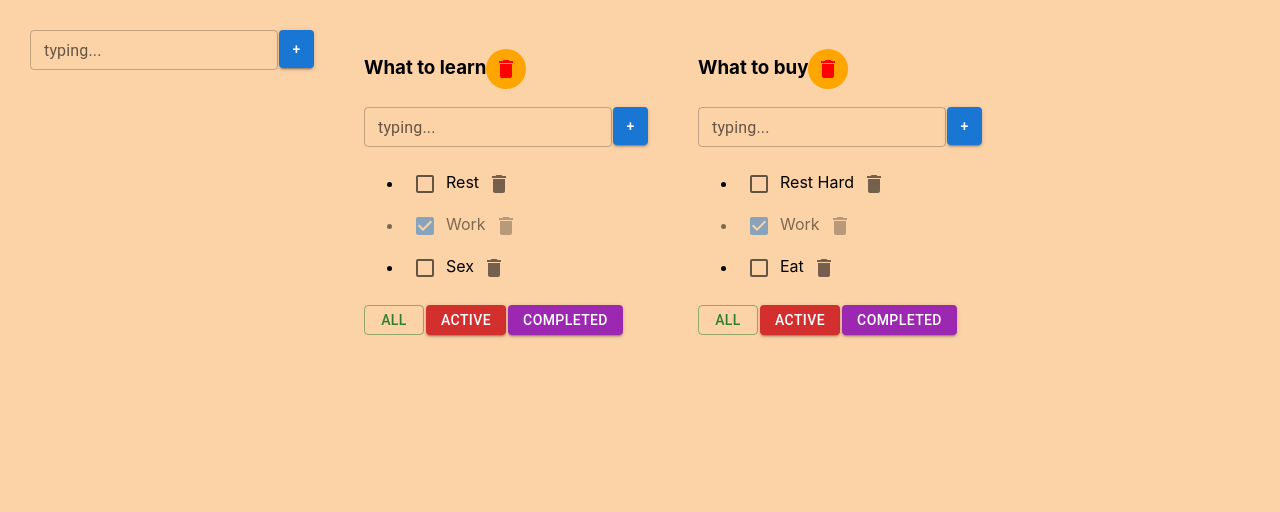
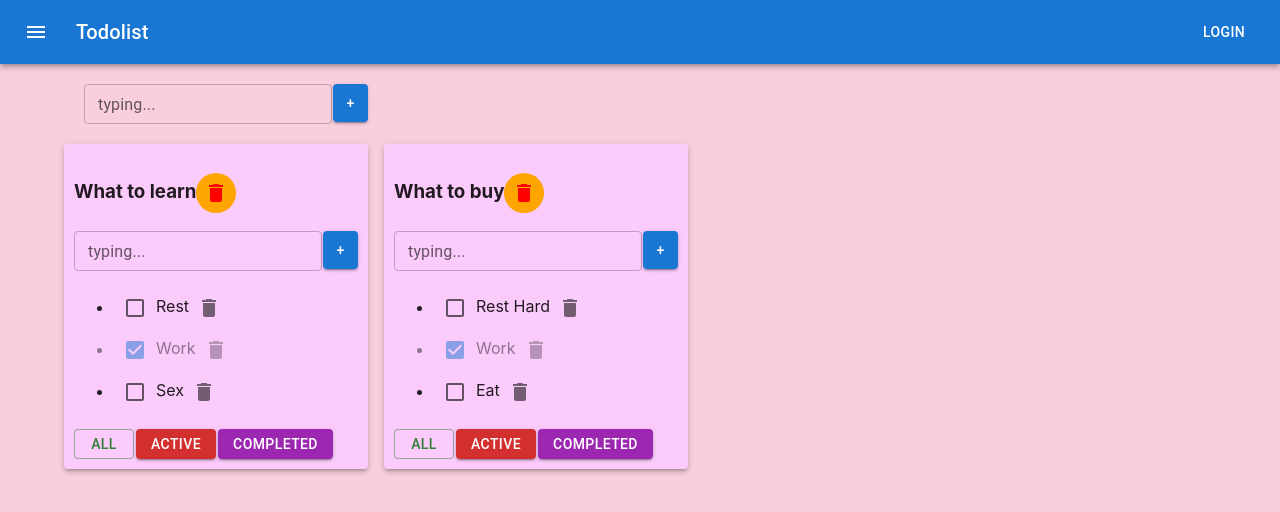
Before and after one commit to ItEmigrant/TodoList, a React (Create React App) app: page / in a window 1280 px wide. Shown: the top 512 px of the page. Built offline with nearby package versions, Linux system fonts and the light colour scheme.

Commit message:
lesson7.2

```diff
--- a/src/App.css
+++ b/src/App.css
@@ -1,13 +1,13 @@
 .App {
-  padding: 30px;
-  display: flex;
+ /* padding: 30px;
+  display: flex;*/
 }
 
 body {
-  background-color: #fcd2a7;
+  background-color: rgba(249, 200, 218, 0.87);
 }
 
 .App > div {
 
-  margin-right: 50px;
+ /* margin-right: 50px;*/
 }
--- a/src/App.tsx
+++ b/src/App.tsx
@@ -3,6 +3,8 @@ import './App.css';
 import {Todolist} from "./Components/Todolist";
 import {v1} from "uuid";
 import {UnInput} from "./Components/UnInput/UnInput";
+import ButtonAppBar from "./Components/ButtonAppBar";
+import {Container, Grid, Paper} from "@mui/material";
 
 export type FVT = 'All' | 'Active' | 'Completed';
 type TodolistType = {
@@ -74,18 +76,30 @@ function App() {
         setTask({...tasks, [newTodolistID]: []})
     }
 
-    function ChangeTask (todolistID: string, taskId: string, currentTitle:string ) {
-        setTask({...tasks, [todolistID] : tasks[todolistID].map(el=> el.id===taskId ? {...el, title:currentTitle } :el)})
+    function ChangeTask(todolistID: string, taskId: string, currentTitle: string) {
+        setTask({
+            ...tasks,
+            [todolistID]: tasks[todolistID].map(el => el.id === taskId ? {...el, title: currentTitle} : el)
+        })
     }
 
-    function ChangeTitle (todolistID: string, currentTitle:string ) {
-        setTodolist(todolist.map(el=> el.id=== todolistID?  {...el, title:currentTitle} :el))
+    function ChangeTitle(todolistID: string, currentTitle: string) {
+        setTodolist(todolist.map(el => el.id === todolistID ? {...el, title: currentTitle} : el))
     }
 
     return (
         <div className="App">
+            <ButtonAppBar/>
+
+            <Container fixed>
+
+                <Grid container style={{padding: '20px'}}>
                     <UnInput callBack={todoListAdd}/>
-            {todolist.map(el => {
+                </Grid>
+
+                <Grid container spacing={2}>
+                    {
+                        todolist.map(el => {
                             let FilterTask = tasks[el.id];
 
                             if (el.filter === "Active") {
@@ -94,24 +108,27 @@ function App() {
                             if (el.filter === "Completed") {
                                 FilterTask = tasks[el.id].filter(t => t.isDone)
                             }
-                return (
-
+                            return <Grid item key={el.id}>
+                                <Paper elevation={3} style={{padding: "10px", backgroundColor: "#fbcbfb"}}>
                                     <Todolist title={el.title}
                                               tasks={FilterTask}
                                               delTasks={delTasks}
                                               Sort={Sort}
                                               dellList={dellList}
-                              addTask={addTask}
-                              changeCheckboxStatus={changeCheckboxStatus}
+                                              addTask={addTask}                                              changeCheckboxStatus={changeCheckboxStatus}
                                               todolistID={el.id}
-                              key={el.id}
+
                                               ChangeTask={ChangeTask}
                                               ChangeTitle={ChangeTitle}
+                                    />
+                                </Paper>
+                            </Grid>
+                        })
+                    }
+                </Grid>
 
 
-                    />
-                )
-            })}
+            </Container>
 
         </div>
     );
--- /dev/null
+++ b/src/Components/ButtonAppBar.tsx
@@ -0,0 +1,32 @@
+import * as React from 'react';
+import AppBar from '@mui/material/AppBar';
+import Box from '@mui/material/Box';
+import Toolbar from '@mui/material/Toolbar';
+import Typography from '@mui/material/Typography';
+import Button from '@mui/material/Button';
+import IconButton from '@mui/material/IconButton';
+import MenuIcon from '@mui/icons-material/Menu';
+
+export default function ButtonAppBar() {
+    return (
+        <Box sx={{ flexGrow: 1 }}>
+            <AppBar position="static">
+                <Toolbar>
+                    <IconButton
+                        size="large"
+                        edge="start"
+                        color="inherit"
+                        aria-label="menu"
+                        sx={{ mr: 2 }}
+                    >
+                        <MenuIcon />
+                    </IconButton>
+                    <Typography variant="h6" component="div" sx={{ flexGrow: 1 }}>
+                        Todolist
+                    </Typography>
+                    <Button color="inherit">Login</Button>
+                </Toolbar>
+            </AppBar>
+        </Box>
+    );
+}
```
Lines whose indentation alone changed are shown as unchanged.
